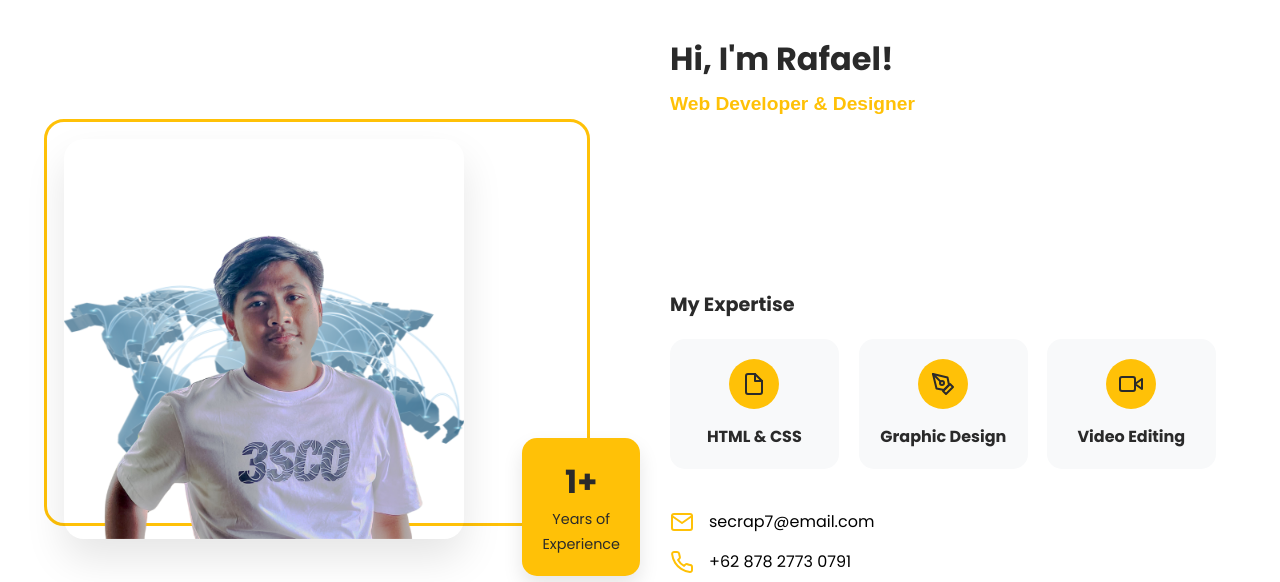
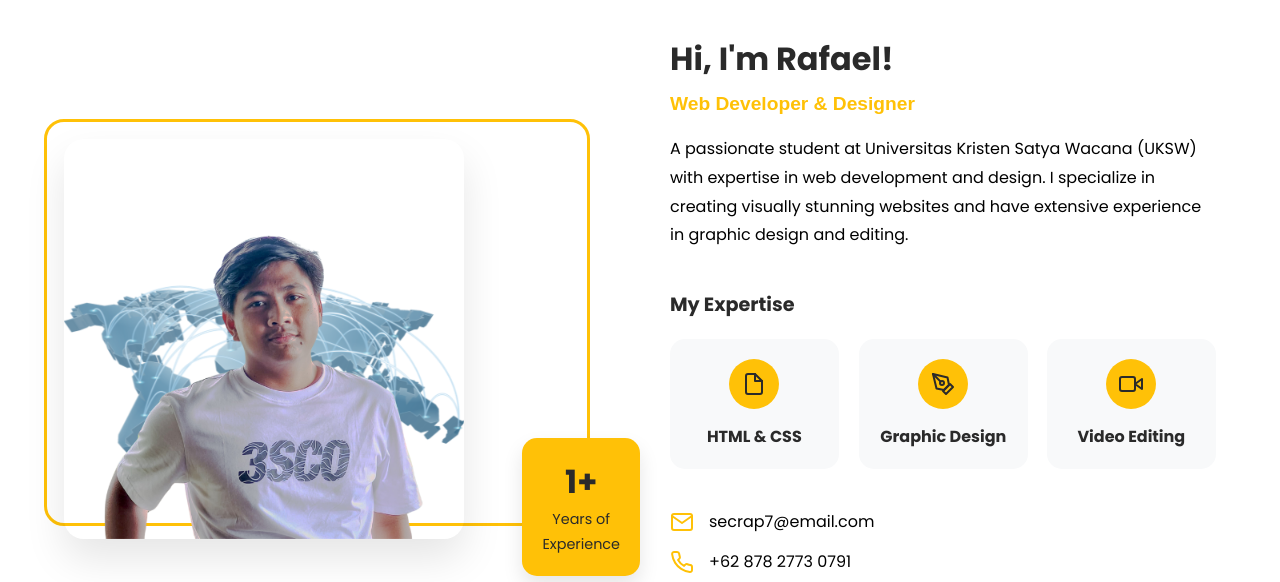
Before and after one commit to Secrap/rafaelporto.github.io, a plain HTML site: page index.html in a window 1280 px wide. Shown: the part 1060-1642 px from the top of the page. Drawn offline with Linux system fonts and the light colour scheme.

Commit message:
Update style.css

```diff
--- a/style.css
+++ b/style.css
@@ -665,7 +665,7 @@ body {
 }
 
 .bio {
-    color: var(--light-text);
+    color: black;
     line-height: 1.8;
     margin-bottom: 40px;
 }
```
